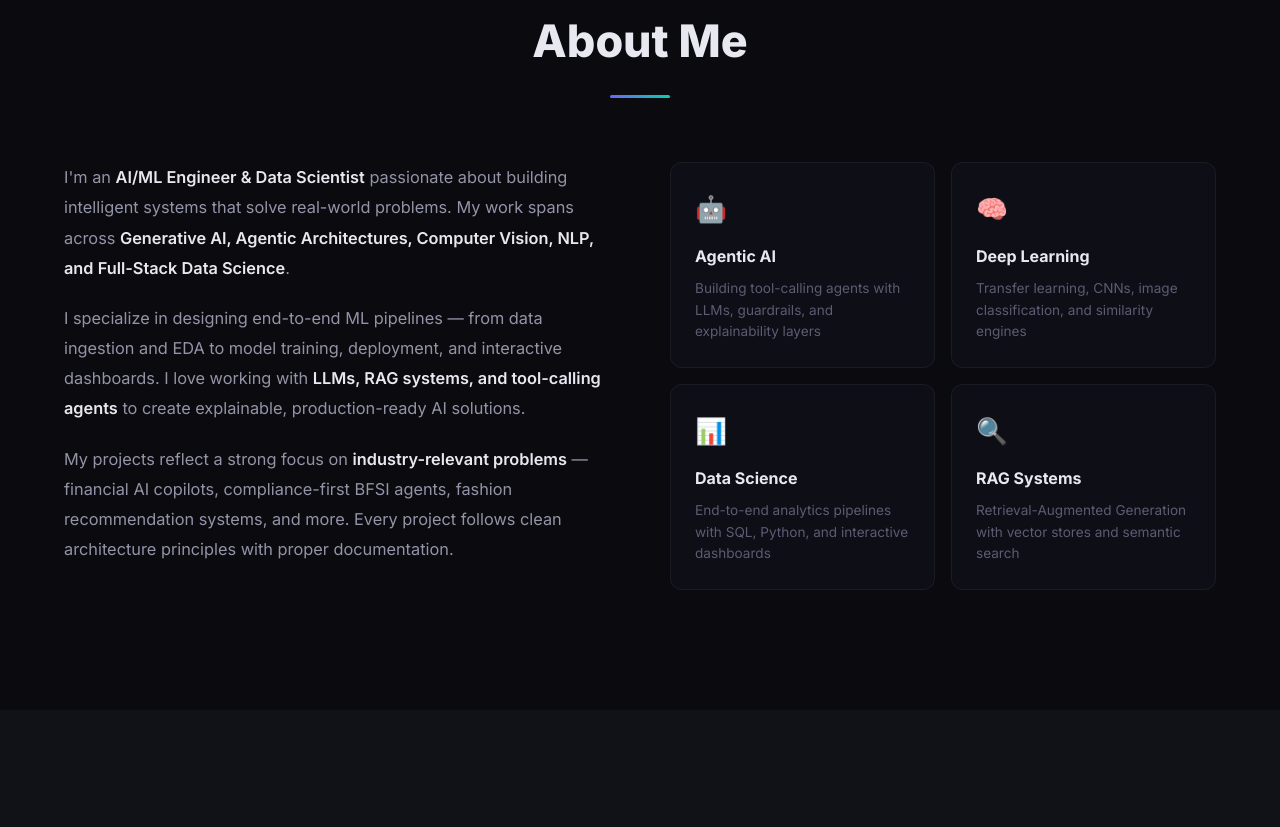
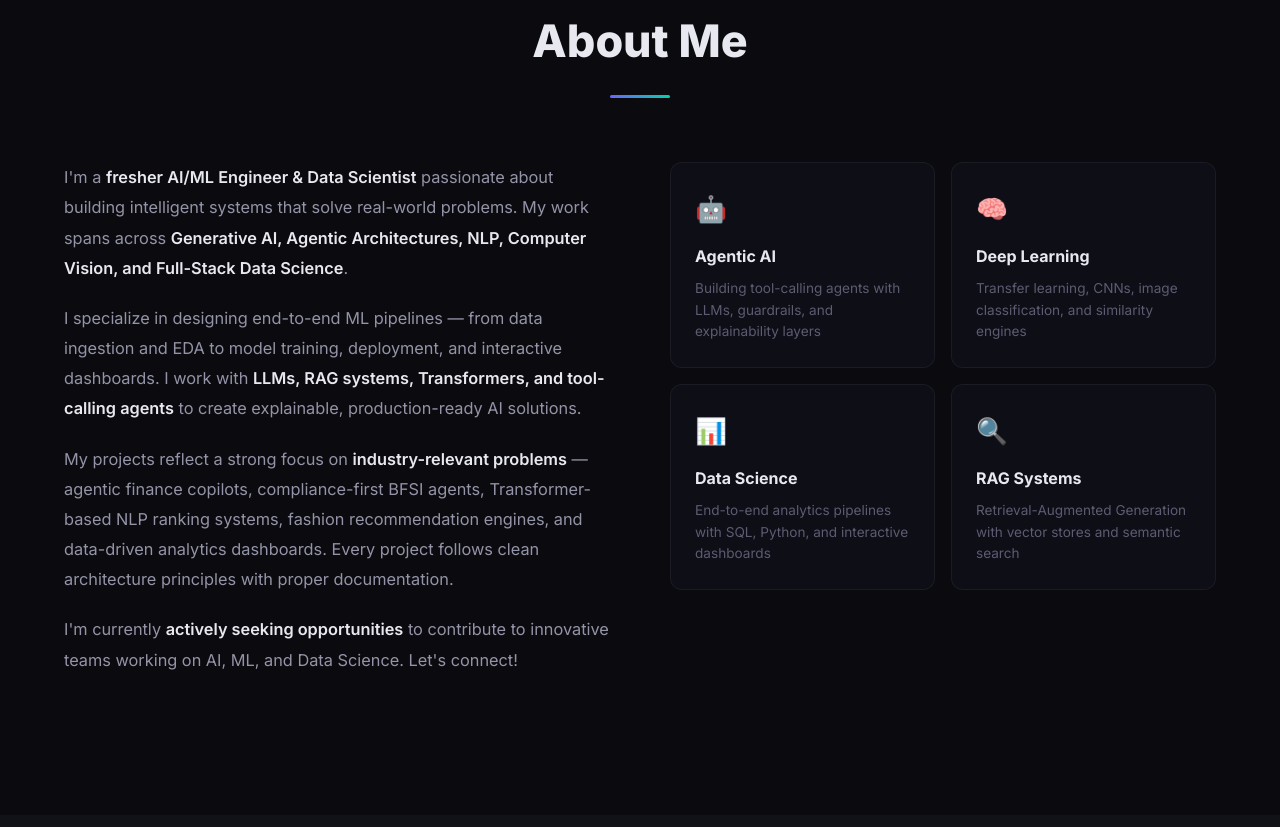
Before and after one commit to Puzzledcat06/Puzzledcat06.github.io, a plain HTML site: page index.html in a window 1280 px wide. Shown: the part 952-1779 px from the top of the page. Drawn offline with Linux system fonts and the light colour scheme.

Commit message:
Update about section and fix email display

```diff
--- a/index.html
+++ b/index.html
@@ -127,19 +127,26 @@
             <div class="about-grid">
                 <div class="about-text reveal">
                     <p>
-                        I'm an <strong>AI/ML Engineer & Data Scientist</strong> passionate about building intelligent
+                        I'm a <strong>fresher AI/ML Engineer & Data Scientist</strong> passionate about building
+                        intelligent
                         systems that solve real-world problems. My work spans across <strong>Generative AI, Agentic
-                            Architectures, Computer Vision, NLP, and Full-Stack Data Science</strong>.
+                            Architectures, NLP, Computer Vision, and Full-Stack Data Science</strong>.
                     </p>
                     <p>
                         I specialize in designing end-to-end ML pipelines — from data ingestion and EDA to model
-                        training, deployment, and interactive dashboards. I love working with <strong>LLMs, RAG systems,
-                            and tool-calling agents</strong> to create explainable, production-ready AI solutions.
+                        training, deployment, and interactive dashboards. I work with <strong>LLMs, RAG systems,
+                            Transformers, and tool-calling agents</strong> to create explainable, production-ready AI
+                        solutions.
                     </p>
                     <p>
-                        My projects reflect a strong focus on <strong>industry-relevant problems</strong> — financial AI
-                        copilots, compliance-first BFSI agents, fashion recommendation systems, and more. Every project
-                        follows clean architecture principles with proper documentation.
+                        My projects reflect a strong focus on <strong>industry-relevant problems</strong> — agentic
+                        finance copilots, compliance-first BFSI agents, Transformer-based NLP ranking systems, fashion
+                        recommendation engines, and data-driven analytics dashboards. Every project follows clean
+                        architecture principles with proper documentation.
+                    </p>
+                    <p>
+                        I'm currently <strong>actively seeking opportunities</strong> to contribute to innovative teams
+                        working on AI, ML, and Data Science. Let's connect!
                     </p>
                 </div>
                 <div class="about-highlights reveal">
@@ -661,7 +668,7 @@
                             <polyline points="22,6 12,13 2,6" />
                         </svg>
                         <span class="contact-label">Email</span>
-                        <span class="contact-handle">Let's Talk</span>
+                        <span class="contact-handle">ponprabhakar197@gmail.com</span>
                     </a>
                 </div>
             </div>
```
